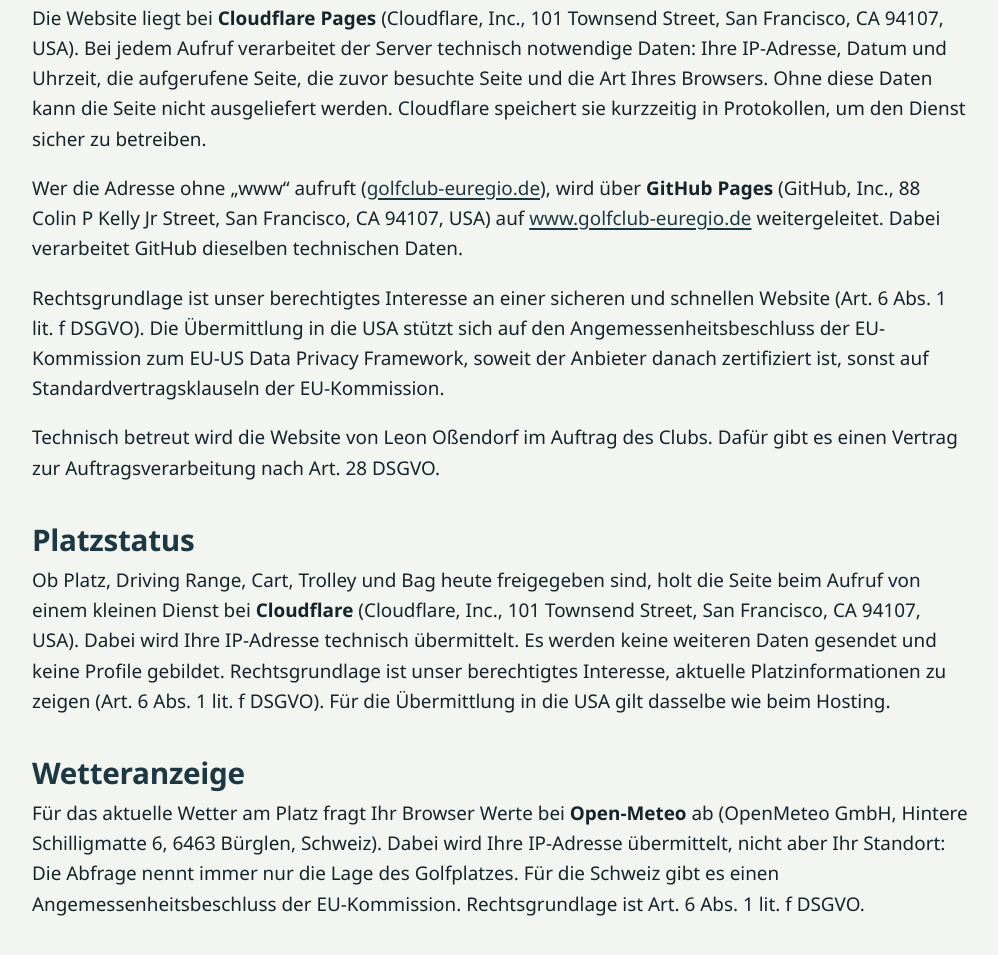
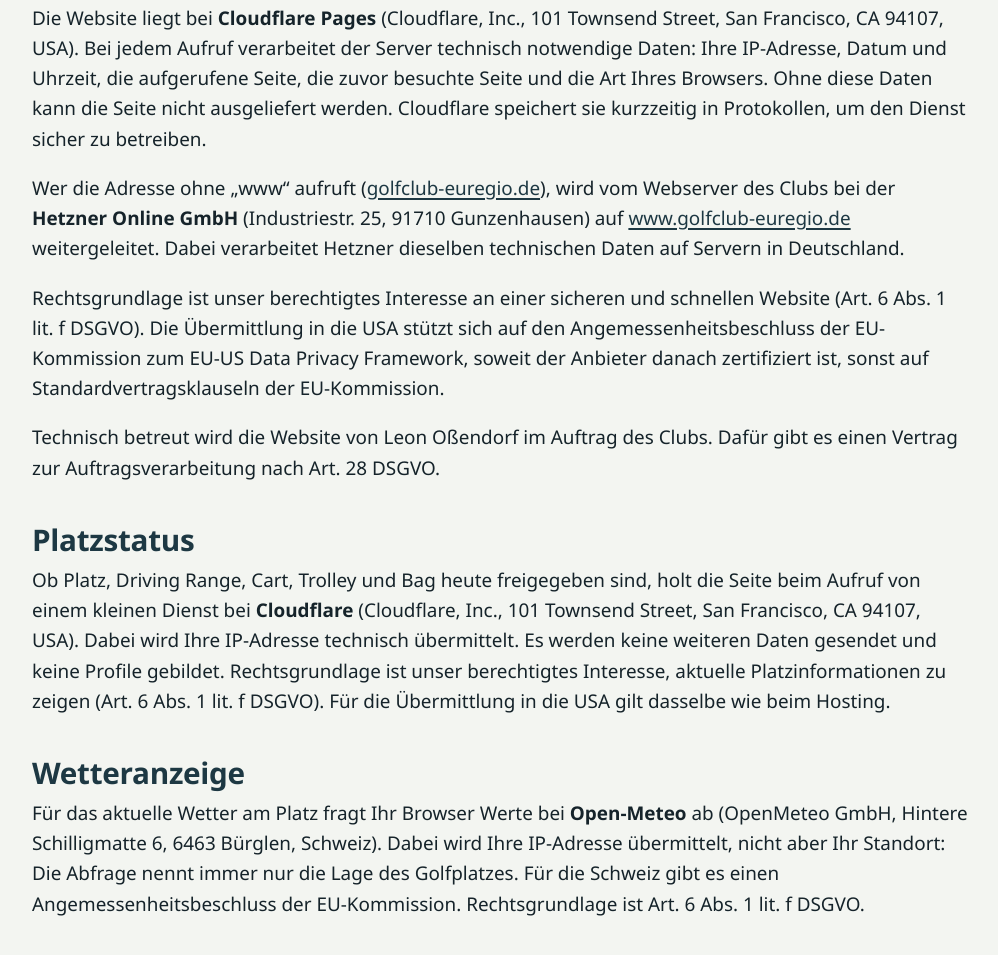
Before and after one commit to Leonossendorf/entwurf-38, an Astro site: page /datenschutz in a window 1280 px wide. Shown: the part 1339-2294 px from the top of the page, without its empty margins (13-1011 px from the left). Built offline with nearby package versions, Linux system fonts and the light colour scheme; Astro itself is replaced by a stand-in of ours; no server answers; a web font is replaced by a local one.

Commit message:
Datenschutz: Weiterleitung ohne www jetzt über Hetzner-Webserver des Clubs
Co-Authored-By: Claude Opus 5.5 <noreply@anthropic.com>

```diff
--- a/src/content/texte/datenschutz.md
+++ b/src/content/texte/datenschutz.md
@@ -27,7 +27,7 @@ Eine Einwilligung können Sie jederzeit für die Zukunft widerrufen. Sie können
 
 Die Website liegt bei **Cloudflare Pages** (Cloudflare, Inc., 101 Townsend Street, San Francisco, CA 94107, USA). Bei jedem Aufruf verarbeitet der Server technisch notwendige Daten: Ihre IP-Adresse, Datum und Uhrzeit, die aufgerufene Seite, die zuvor besuchte Seite und die Art Ihres Browsers. Ohne diese Daten kann die Seite nicht ausgeliefert werden. Cloudflare speichert sie kurzzeitig in Protokollen, um den Dienst sicher zu betreiben.
 
-Wer die Adresse ohne „www“ aufruft (golfclub-euregio.de), wird über **GitHub Pages** (GitHub, Inc., 88 Colin P Kelly Jr Street, San Francisco, CA 94107, USA) auf www.golfclub-euregio.de weitergeleitet. Dabei verarbeitet GitHub dieselben technischen Daten.
+Wer die Adresse ohne „www“ aufruft (golfclub-euregio.de), wird vom Webserver des Clubs bei der **Hetzner Online GmbH** (Industriestr. 25, 91710 Gunzenhausen) auf www.golfclub-euregio.de weitergeleitet. Dabei verarbeitet Hetzner dieselben technischen Daten auf Servern in Deutschland.
 
 Rechtsgrundlage ist unser berechtigtes Interesse an einer sicheren und schnellen Website (Art. 6 Abs. 1 lit. f DSGVO). Die Übermittlung in die USA stützt sich auf den Angemessenheitsbeschluss der EU-Kommission zum EU-US Data Privacy Framework, soweit der Anbieter danach zertifiziert ist, sonst auf Standardvertragsklauseln der EU-Kommission.
 
```
